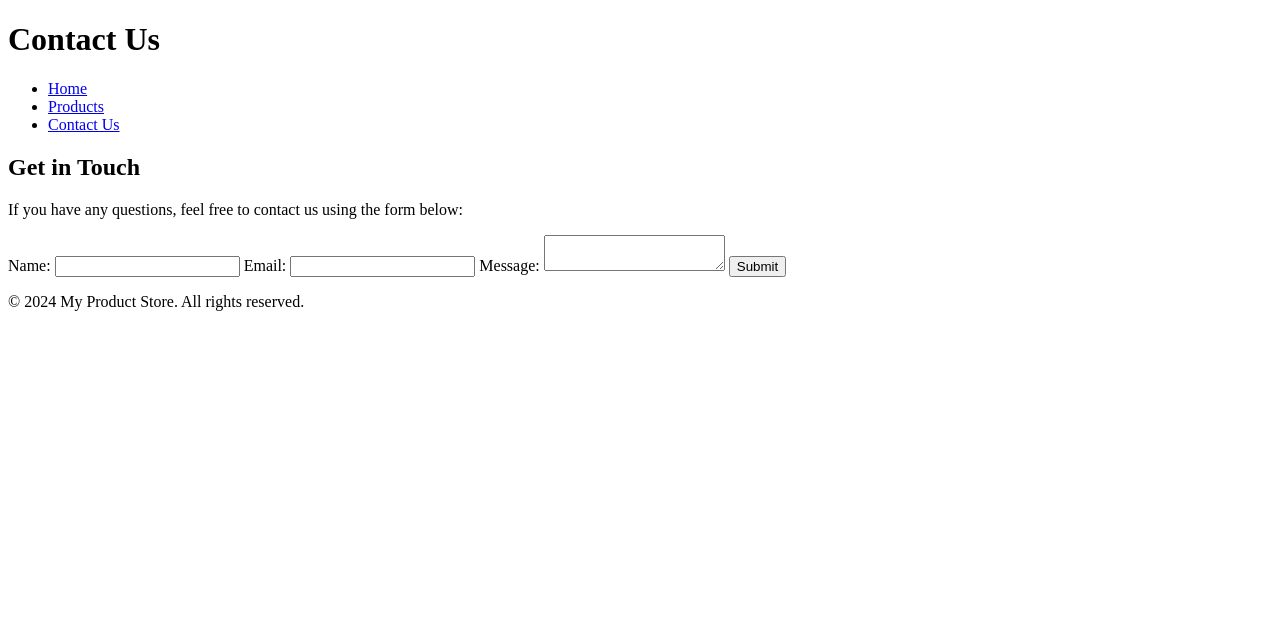
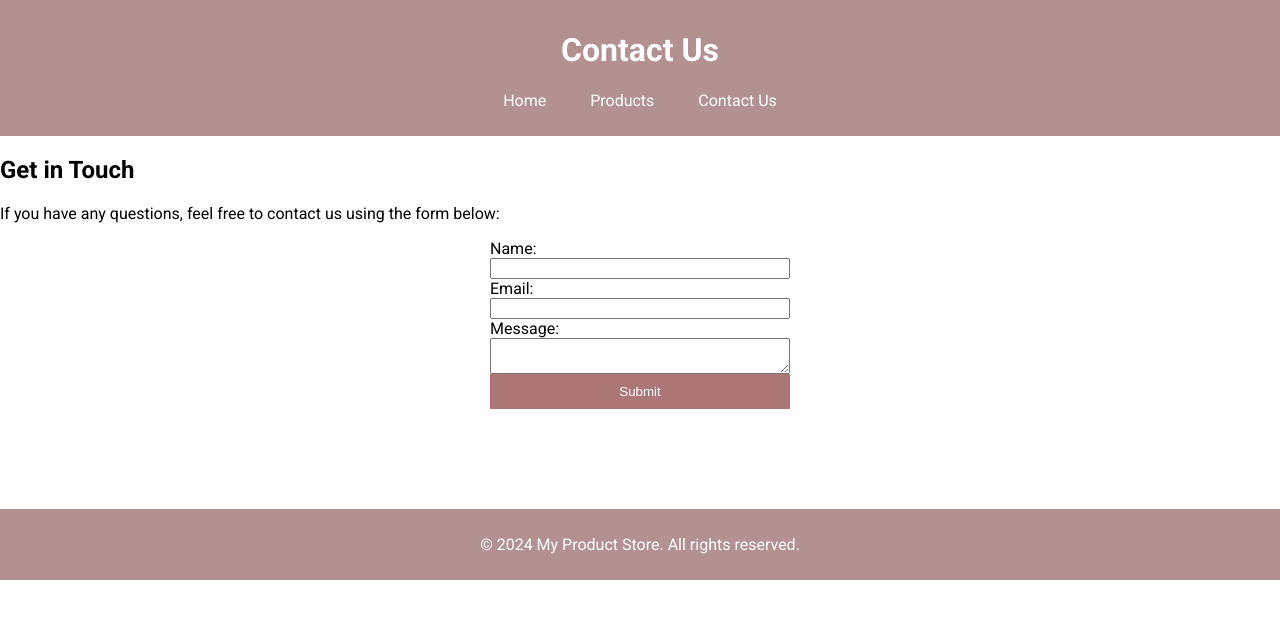
Before and after one commit to PYTHONzRAPTOR/MIS-455-MID-PRACTICAL, a plain HTML site: page ContactUs.html in a window 1280 px wide. Drawn offline with Linux system fonts and the light colour scheme.

Commit message:
Pages are built with css and js changes

```diff
--- a/ContactUs.html
+++ b/ContactUs.html
@@ -4,7 +4,7 @@
     <meta charset="UTF-8">
     <meta name="viewport" content="width=device-width, initial-scale=1.0">
     <title>Contact Us - My Product Store</title>
-    <link rel="stylesheet" href="styles.css">
+    <link rel="stylesheet" href="style.css">
 </head>
 <body>
     <!-- Author: Ashikur Rahman | ID: 2110501 -->
--- a/script.js
+++ b/script.js
@@ -0,0 +1,6 @@
+// script.js
+
+document.querySelector('form').addEventListener('submit', (e) => {
+    e.preventDefault();
+    alert('Thank you for contacting us!');
+});
--- a/style.css
+++ b/style.css
@@ -0,0 +1,79 @@
+/* styles.css */
+
+/* Google Fonts */
+@import url('https://fonts.googleapis.com/css2?family=Roboto:wght@400;700&family=Open+Sans&display=swap');
+
+body {
+    font-family: 'Roboto', sans-serif;
+    margin: 0;
+    padding: 0;
+    box-sizing: border-box;
+}
+
+header {
+    background-color: #b39191;
+    color: #fff;
+    padding: 10px;
+    text-align: center;
+}
+
+nav ul {
+    list-style-type: none;
+    padding: 0;
+}
+
+nav ul li {
+    display: inline;
+    margin: 0 10px;
+}
+
+nav ul li a {
+    color: #fff;
+    text-decoration: none;
+    padding: 5px 10px;
+}
+
+nav ul li a:hover {
+    background-color: #ad484b;
+    border-radius: 5px;
+}
+
+.flex-container {
+    display: flex;
+    justify-content: space-around;
+    padding: 20px;
+}
+
+.grid-container {
+    display: grid;
+    grid-template-columns: repeat(3, 1fr);
+    gap: 20px;
+    padding: 20px;
+}
+
+.product-item {
+    text-align: center;
+}
+
+footer {
+    background-color: #b39191;
+    color: #fff;
+    text-align: center;
+    padding: 10px;
+    margin-top: 100px;
+}
+
+form {
+    display: flex;
+    flex-direction: column;
+    width: 300px;
+    margin: 0 auto;
+}
+
+button {
+    background-color: #ac7676;
+    color: #fff;
+    padding: 10px;
+    border: none;
+    cursor: pointer;
+}
```
Also changed, not shown: ProductsPage.html (+1 -1 lines), index.html (+1 -1 lines).
